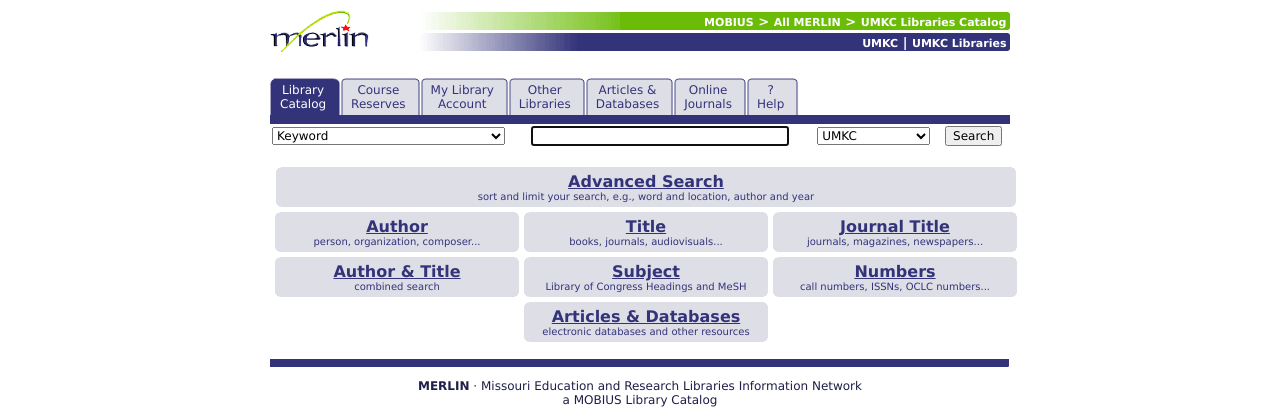
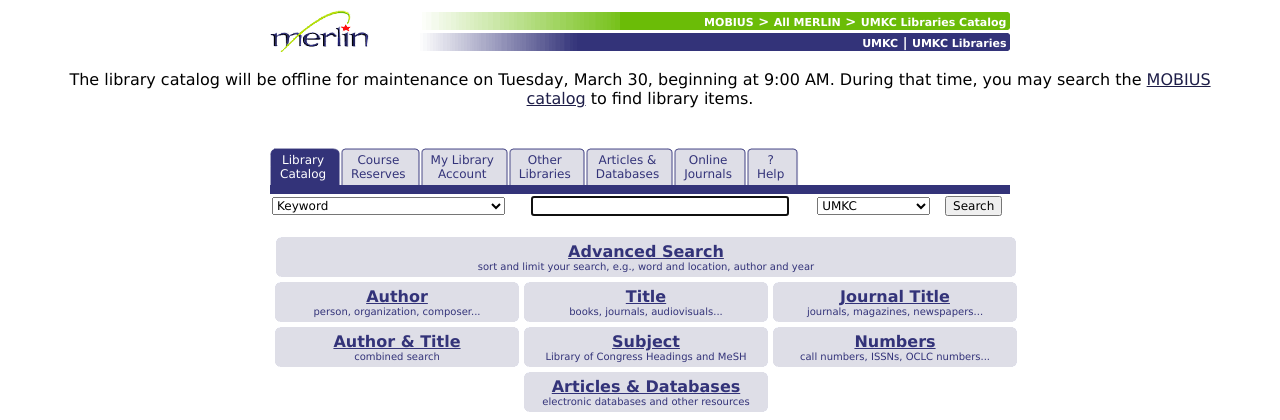
Before and after one commit to umlts/webpacs-merlin, a PHP site: page /opacmenu_s3.html in a window 1280 px wide. Shown: the top 420 px of the page. Run offline with PHP 8.4, Linux system fonts and the light colour scheme.

Commit message:
Added downtime message

```diff
--- a/mainmenu.html
+++ b/mainmenu.html
@@ -81,6 +81,9 @@
 </script>
   </head>
   <body bgcolor="#FFFFFF" text="#000000" link="#333379" vlink="#333379" alink="#333379" onLoad="preload(); document.SearchForm.searcharg.focus(); document.SearchForm.searcharg.select();">
+
+<div id="offlineMessage"><p>The library catalog will be offline for maintenance on Tuesday, March 30, beginning at 9:00 AM.  During that time, you may search the <a href="http://mobius.umsystem.ed">MOBIUS catalog</a> to find library items.</p></div>
+
 
 <center>
 
--- a/merlin_styles.css
+++ b/merlin_styles.css
@@ -792,3 +792,9 @@
 .msg {
   margin-top:1em;
 }
+
+#offlineMessage p{
+  margin: 1em 2em;
+  font-size: medium;
+  text-align:center;
+}
--- a/opacmenu.html
+++ b/opacmenu.html
@@ -130,6 +130,9 @@
 </table>
 
 <!-- END site/toplogo.tt -->
+
+<div id="offlineMessage"><p>The library catalog will be offline for maintenance on Tuesday, March 30, beginning at 9:00 AM.  During that time, you may search the <a href="http://mobius.umsystem.ed">MOBIUS catalog</a> to find library items.</p></div>
+
 <br />
 <!-- BEGIN site/tab_bar.tt for MERLIN, updated 15:11:09 31-Dec-2007 by hjp -->
 <table border="0" cellpadding="0" cellspacing="0" width="740" align="center" summary="tabs">
--- a/opacmenu_s1.html
+++ b/opacmenu_s1.html
@@ -130,6 +130,9 @@
 		<td><img src="/screens/shim.gif" alt="" width="1" height="3" border="0" /></td>
 	</tr>
 </table>
+
+<div id="offlineMessage"><p>The library catalog will be offline for maintenance on Tuesday, March 30, beginning at 9:00 AM.  During that time, you may search the <a href="http://mobius.umsystem.ed">MOBIUS catalog</a> to find library items.</p></div>
+
 
 <!-- END site/toplogo.tt -->
 <br />
--- a/opacmenu_s2.html
+++ b/opacmenu_s2.html
@@ -130,6 +130,9 @@
 		<td><img src="/screens/shim.gif" alt="" width="1" height="3" border="0" /></td>
 	</tr>
 </table>
+
+<div id="offlineMessage"><p>The library catalog will be offline for maintenance on Tuesday, March 30, beginning at 9:00 AM.  During that time, you may search the <a href="http://mobius.umsystem.ed">MOBIUS catalog</a> to find library items.</p></div>
+
 
 <!-- END site/toplogo.tt -->
 <br />
--- a/opacmenu_s3.html
+++ b/opacmenu_s3.html
@@ -139,6 +139,9 @@
 
 	</tr>
 </table>
+
+<div id="offlineMessage"><p>The library catalog will be offline for maintenance on Tuesday, March 30, beginning at 9:00 AM.  During that time, you may search the <a href="http://mobius.umsystem.ed">MOBIUS catalog</a> to find library items.</p></div>
+
 
 <!-- END site/toplogo.tt -->
 <br />
--- a/opacmenu_s4.html
+++ b/opacmenu_s4.html
@@ -130,6 +130,9 @@
 		<td><img src="/screens/shim.gif" alt="" width="1" height="3" border="0" /></td>
 	</tr>
 </table>
+
+<div id="offlineMessage"><p>The library catalog will be offline for maintenance on Tuesday, March 30, beginning at 9:00 AM.  During that time, you may search the <a href="http://mobius.umsystem.ed">MOBIUS catalog</a> to find library items.</p></div>
+
 
 <!-- END site/toplogo.tt -->
 <br />
--- a/opacmenu_s5.html
+++ b/opacmenu_s5.html
@@ -130,6 +130,9 @@
 		<td><img src="/screens/shim.gif" alt="" width="1" height="3" border="0" /></td>
 	</tr>
 </table>
+
+<div id="offlineMessage"><p>The library catalog will be offline for maintenance on Tuesday, March 30, beginning at 9:00 AM.  During that time, you may search the <a href="http://mobius.umsystem.ed">MOBIUS catalog</a> to find library items.</p></div>
+
 
 <!-- END site/toplogo.tt -->
 <br />
--- a/opacmenu_s6.html
+++ b/opacmenu_s6.html
@@ -130,6 +130,9 @@
 		<td><img src="/screens/shim.gif" alt="" width="1" height="3" border="0" /></td>
 	</tr>
 </table>
+
+<div id="offlineMessage"><p>The library catalog will be offline for maintenance on Tuesday, March 30, beginning at 9:00 AM.  During that time, you may search the <a href="http://mobius.umsystem.ed">MOBIUS catalog</a> to find library items.</p></div>
+
 
 <!-- END site/toplogo.tt -->
 <br />
--- a/opacmenu_s7.html
+++ b/opacmenu_s7.html
@@ -130,6 +130,9 @@
 		<td><img src="/screens/shim.gif" alt="" width="1" height="3" border="0" /></td>
 	</tr>
 </table>
+
+<div id="offlineMessage"><p>The library catalog will be offline for maintenance on Tuesday, March 30, beginning at 9:00 AM.  During that time, you may search the <a href="http://mobius.umsystem.ed">MOBIUS catalog</a> to find library items.</p></div>
+
 
 <!-- END site/toplogo.tt -->
 <br />
--- a/toplogo.html
+++ b/toplogo.html
@@ -51,4 +51,7 @@
 	</tr>
 </table>
 
+<div id="offlineMessage"><p>The library catalog will be offline for maintenance on Tuesday, March 30, beginning at 9:00 AM.  During that time, you may search the <a href="http://mobius.umsystem.ed">MOBIUS catalog</a> to find library items.</p></div>
+
+
 <!-- END site/toplogo.tt -->
--- a/toplogo_loggedin.html
+++ b/toplogo_loggedin.html
@@ -54,4 +54,7 @@
 
 </center>
 
+<div id="offlineMessage"><p>The library catalog will be offline for maintenance on Tuesday, March 30, beginning at 9:00 AM.  During that time, you may search the <a href="http://mobius.umsystem.ed">MOBIUS catalog</a> to find library items.</p></div>
+
+
 <!-- end of toplogo_loggedin.html file -->
--- a/toplogo_s1.html
+++ b/toplogo_s1.html
@@ -53,4 +53,7 @@
 	</tr>
 </table>
 
+<div id="offlineMessage"><p>The library catalog will be offline for maintenance on Tuesday, March 30, beginning at 9:00 AM.  During that time, you may search the <a href="http://mobius.umsystem.ed">MOBIUS catalog</a> to find library items.</p></div>
+
+
 <!-- END site/toplogo.tt -->
--- a/toplogo_s2.html
+++ b/toplogo_s2.html
@@ -53,4 +53,7 @@
 	</tr>
 </table>
 
+<div id="offlineMessage"><p>The library catalog will be offline for maintenance on Tuesday, March 30, beginning at 9:00 AM.  During that time, you may search the <a href="http://mobius.umsystem.ed">MOBIUS catalog</a> to find library items.</p></div>
+
+
 <!-- END site/toplogo.tt -->
--- a/toplogo_s3.html
+++ b/toplogo_s3.html
@@ -53,4 +53,7 @@
 	</tr>
 </table>
 
+<div id="offlineMessage"><p>The library catalog will be offline for maintenance on Tuesday, March 30, beginning at 9:00 AM.  During that time, you may search the <a href="http://mobius.umsystem.ed">MOBIUS catalog</a> to find library items.</p></div>
+
+
 <!-- END site/toplogo.tt -->
--- a/toplogo_s4.html
+++ b/toplogo_s4.html
@@ -53,4 +53,7 @@
 	</tr>
 </table>
 
+<div id="offlineMessage"><p>The library catalog will be offline for maintenance on Tuesday, March 30, beginning at 9:00 AM.  During that time, you may search the <a href="http://mobius.umsystem.ed">MOBIUS catalog</a> to find library items.</p></div>
+
+
 <!-- END site/toplogo.tt -->
--- a/toplogo_s5.html
+++ b/toplogo_s5.html
@@ -53,4 +53,7 @@
 	</tr>
 </table>
 
+<div id="offlineMessage"><p>The library catalog will be offline for maintenance on Tuesday, March 30, beginning at 9:00 AM.  During that time, you may search the <a href="http://mobius.umsystem.ed">MOBIUS catalog</a> to find library items.</p></div>
+
+
 <!-- END site/toplogo.tt -->
--- a/toplogo_s6.html
+++ b/toplogo_s6.html
@@ -53,4 +53,7 @@
 	</tr>
 </table>
 
+<div id="offlineMessage"><p>The library catalog will be offline for maintenance on Tuesday, March 30, beginning at 9:00 AM.  During that time, you may search the <a href="http://mobius.umsystem.ed">MOBIUS catalog</a> to find library items.</p></div>
+
+
 <!-- END site/toplogo.tt -->
--- a/toplogo_s7.html
+++ b/toplogo_s7.html
@@ -53,4 +53,7 @@
 	</tr>
 </table>
 
+<div id="offlineMessage"><p>The library catalog will be offline for maintenance on Tuesday, March 30, beginning at 9:00 AM.  During that time, you may search the <a href="http://mobius.umsystem.ed">MOBIUS catalog</a> to find library items.</p></div>
+
+
 <!-- END site/toplogo.tt -->
```
